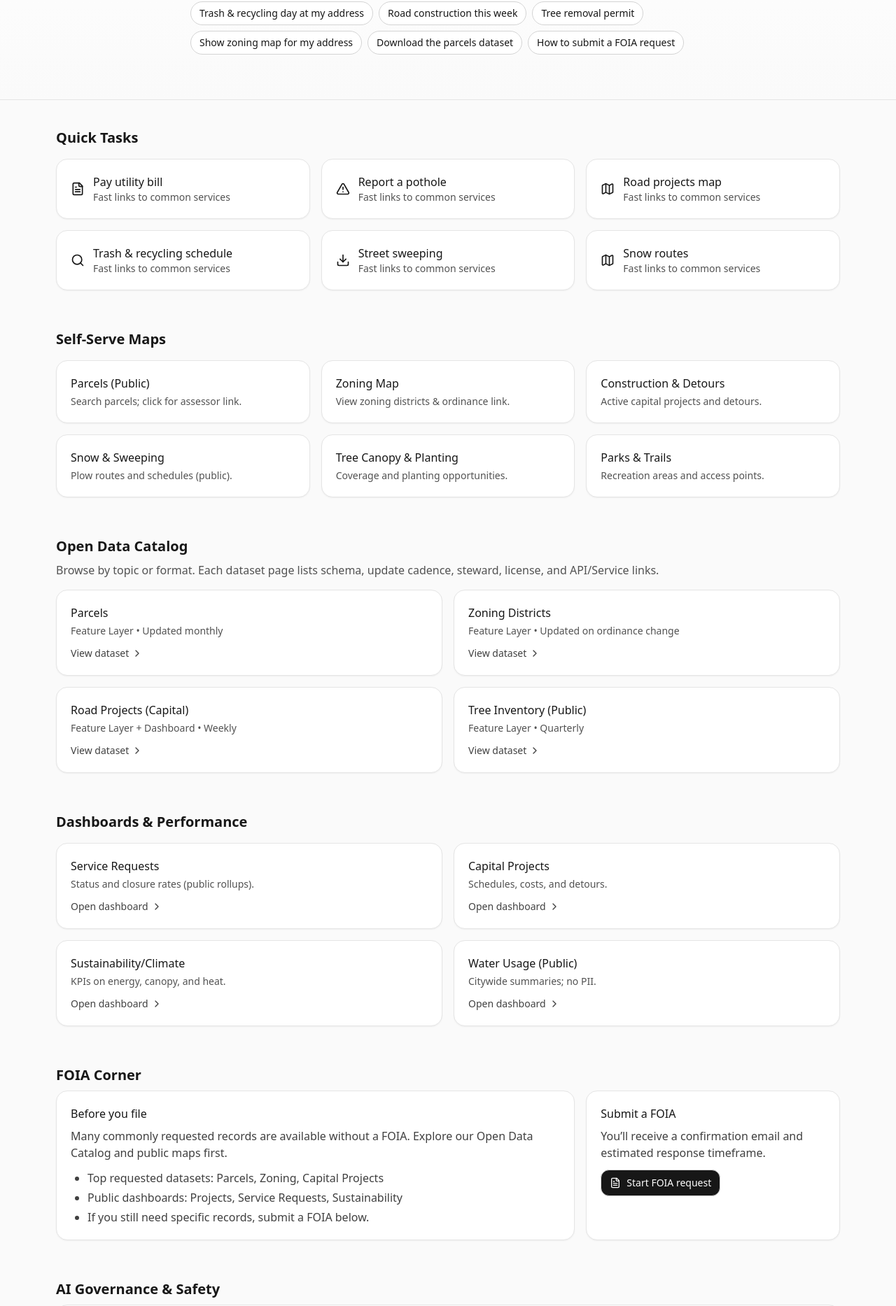
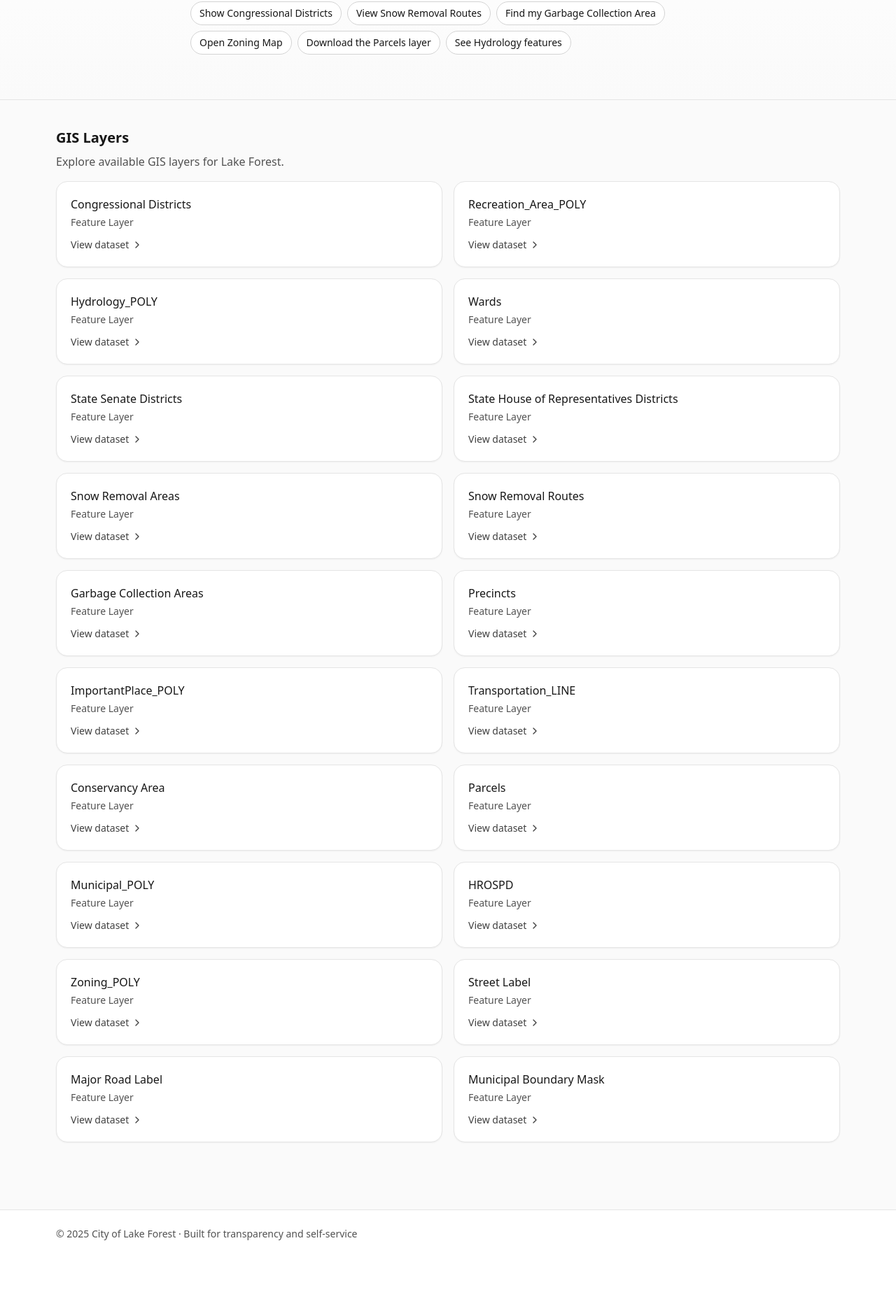
Before and after one commit to jvkenny/lf-transparency-portal, a React (Vite) app: page / in a window 1280 px wide. Shown: the part 245-2112 px from the top of the page at 70% size. After the commit the page ends 2043 px from the top, so only its background shows below. Built offline with nearby package versions, Linux system fonts and the light colour scheme.

Commit message:
feat: highlight GIS layers

```diff
--- a/src/components/TransparencyPortal.tsx
+++ b/src/components/TransparencyPortal.tsx
@@ -1,14 +1,13 @@
 import { useMemo, useRef, useState } from "react";
-import { Search, Send, Map as MapIcon, Download, FileText, AlertTriangle, ThumbsUp, ThumbsDown, Loader2, ExternalLink, MessageSquare, ShieldQuestion, ChevronRight, CheckCircle, Link as LinkIcon } from "lucide-react";
+import { Search, Send, Map as MapIcon, Download, FileText, AlertTriangle, ThumbsUp, ThumbsDown, Loader2, ExternalLink, MessageSquare, ChevronRight, CheckCircle, Link as LinkIcon } from "lucide-react";
 
 import CatalogCard from "./CatalogCard";
-import DashboardCard from "./DashboardCard";
 /*
   Lake Forest Transparency Portal — Single-file demo
   --------------------------------------------------
   - Drop-in React component with TailwindCSS classes
   - "Demo Mode" returns mocked answers; switch to API mode by wiring askAI()
-  - Layout includes: AI Q&A hero, Quick Tasks, Maps, Open Data, Dashboards, FOIA, and footer
+  - Layout includes: AI Q&A hero and GIS layer catalog
 
   How to use in production (high level):
   1) Replace askAI() with a secure backend endpoint (e.g., /api/ask) that calls your RAG + OpenAI.
@@ -33,15 +32,38 @@ export default function TransparencyPortal() {
 
   const chips = useMemo(
     () => [
-      "Trash & recycling day at my address",
-      "Road construction this week",
-      "Tree removal permit",
-      "Show zoning map for my address",
-      "Download the parcels dataset",
-      "How to submit a FOIA request",
+      "Show Congressional Districts",
+      "View Snow Removal Routes",
+      "Find my Garbage Collection Area",
+      "Open Zoning Map",
+      "Download the Parcels layer",
+      "See Hydrology features",
     ],
     []
   );
+
+  const gisLayers = [
+    "Congressional Districts",
+    "Recreation_Area_POLY",
+    "Hydrology_POLY",
+    "Wards",
+    "State Senate Districts",
+    "State House of Representatives Districts",
+    "Snow Removal Areas",
+    "Snow Removal Routes",
+    "Garbage Collection Areas",
+    "Precincts",
+    "ImportantPlace_POLY",
+    "Transportation_LINE",
+    "Conservancy Area",
+    "Parcels",
+    "Municipal_POLY",
+    "HROSPD",
+    "Zoning_POLY",
+    "Street Label",
+    "Major Road Label",
+    "Municipal Boundary Mask",
+  ];
 
   async function askAI(prompt: string): Promise<Answer> {
     // In production: POST to your server (do NOT call OpenAI directly from the browser)
@@ -68,12 +90,12 @@ export default function TransparencyPortal() {
         quickActions: [
           {
             label: "Look up my pickup day",
-            href: "#tasks-refuse",
+            href: "#",
             icon: <Search className="w-4 h-4" />,
           },
           {
             label: "Report missed pickup",
-            href: "#report-issue",
+            href: "#",
             icon: <AlertTriangle className="w-4 h-4" />,
           },
         ],
@@ -97,8 +119,8 @@ export default function TransparencyPortal() {
           },
         ],
         quickActions: [
-          { label: "Open Zoning Map", href: "#maps", icon: <MapIcon className="w-4 h-4" /> },
-          { label: "Read ordinance", href: "#open-data", icon: <FileText className="w-4 h-4" /> },
+          { label: "Open Zoning Map", href: "#layers", icon: <MapIcon className="w-4 h-4" /> },
+          { label: "Read ordinance", href: "#layers", icon: <FileText className="w-4 h-4" /> },
         ],
       };
     }
@@ -113,8 +135,8 @@ export default function TransparencyPortal() {
           { title: "Open Data Catalog (Hub)", url: "https://www.arcgis.com/" },
         ],
         quickActions: [
-          { label: "Top requested datasets", href: "#foia", icon: <Download className="w-4 h-4" /> },
-          { label: "Start FOIA request", href: "#foia", icon: <FileText className="w-4 h-4" /> },
+          { label: "Top requested datasets", href: "#layers", icon: <Download className="w-4 h-4" /> },
+          { label: "Start FOIA request", href: "#", icon: <FileText className="w-4 h-4" /> },
         ],
       };
     }
@@ -127,11 +149,9 @@ export default function TransparencyPortal() {
         { title: "City Website", url: "https://www.cityoflakeforest.com/" },
         { title: "Open Data Catalog (AGOL)", url: "https://www.arcgis.com/" },
       ],
-      quickActions: [
-        { label: "Explore maps", href: "#maps", icon: <MapIcon className="w-4 h-4" /> },
-        { label: "Open data catalog", href: "#open-data", icon: <Download className="w-4 h-4" /> },
-        { label: "FOIA options", href: "#foia", icon: <FileText className="w-4 h-4" /> },
-      ],
+        quickActions: [
+          { label: "Explore GIS layers", href: "#layers", icon: <MapIcon className="w-4 h-4" /> },
+        ],
     };
   }
 
@@ -173,10 +193,6 @@ export default function TransparencyPortal() {
               />
               <span className="hidden sm:inline">Demo Mode</span>
             </label>
-            <a href="#governance" className="inline-flex items-center gap-1 hover:underline">
-              <ShieldQuestion className="w-4 h-4" />
-              AI Policy
-            </a>
           </div>
         </div>
       </header>
@@ -304,124 +320,15 @@ export default function TransparencyPortal() {
         </div>
       </section>
 
-      {/* Main Content Sections */}
-      <main className="mx-auto max-w-6xl px-4 py-10 space-y-14">
-        {/* Quick Tasks */}
-        <section id="quick-tasks">
-          <h2 className="text-xl font-semibold mb-4">Quick Tasks</h2>
-          <div className="grid grid-cols-1 sm:grid-cols-2 lg:grid-cols-3 gap-4">
-            {[
-              { id: "tasks-refuse", title: "Pay utility bill", href: "#", icon: <FileText className="w-5 h-5" /> },
-              { title: "Report a pothole", href: "#report-issue", icon: <AlertTriangle className="w-5 h-5" /> },
-              { title: "Road projects map", href: "#maps", icon: <MapIcon className="w-5 h-5" /> },
-              { title: "Trash & recycling schedule", href: "#", icon: <Search className="w-5 h-5" /> },
-              { title: "Street sweeping", href: "#", icon: <Download className="w-5 h-5" /> },
-              { title: "Snow routes", href: "#", icon: <MapIcon className="w-5 h-5" /> },
-            ].map((card, i) => (
-              <a key={i} href={card.href} className="group rounded-2xl border border-neutral-200 bg-white p-5 shadow-sm hover:shadow-md transition">
-                <div className="flex items-center gap-3">
-                  <div>{card.icon}</div>
-                  <div>
-                    <div className="font-medium group-hover:underline">{card.title}</div>
-                    <div className="text-sm text-neutral-600">Fast links to common services</div>
-                  </div>
-                </div>
-              </a>
+      {/* Main Content */}
+      <main className="mx-auto max-w-6xl px-4 py-10">
+        <section id="layers">
+          <h2 className="text-xl font-semibold mb-2">GIS Layers</h2>
+          <p className="text-neutral-600 mb-4">Explore available GIS layers for Lake Forest.</p>
+          <div className="grid grid-cols-1 md:grid-cols-2 gap-4">
+            {gisLayers.map((name) => (
+              <CatalogCard key={name} title={name} details="Feature Layer" href="#" />
             ))}
-          </div>
-        </section>
-
-        {/* Self-Serve Maps */}
-        <section id="maps">
-          <h2 className="text-xl font-semibold mb-4">Self‑Serve Maps</h2>
-          <div className="grid grid-cols-1 sm:grid-cols-2 lg:grid-cols-3 gap-4">
-            {[
-              { title: "Parcels (Public)", href: "#", desc: "Search parcels; click for assessor link." },
-              { title: "Zoning Map", href: "#", desc: "View zoning districts & ordinance link." },
-              { title: "Construction & Detours", href: "#", desc: "Active capital projects and detours." },
-              { title: "Snow & Sweeping", href: "#", desc: "Plow routes and schedules (public)." },
-              { title: "Tree Canopy & Planting", href: "#", desc: "Coverage and planting opportunities." },
-              { title: "Parks & Trails", href: "#", desc: "Recreation areas and access points." },
-            ].map((m, i) => (
-              <a key={i} href={m.href} className="block rounded-2xl border border-neutral-200 bg-white p-5 shadow-sm hover:shadow-md transition">
-                <div className="font-medium mb-1">{m.title}</div>
-                <div className="text-sm text-neutral-600">{m.desc}</div>
-              </a>
-            ))}
-          </div>
-        </section>
-
-        {/* Open Data Catalog */}
-        <section id="open-data">
-          <h2 className="text-xl font-semibold mb-2">Open Data Catalog</h2>
-          <p className="text-neutral-600 mb-4">Browse by topic or format. Each dataset page lists schema, update cadence, steward, license, and API/Service links.</p>
-          <div className="grid grid-cols-1 md:grid-cols-2 gap-4">
-            <CatalogCard
-              title="Parcels"
-              details="Feature Layer • Updated monthly"
-              href="#"
-            />
-            <CatalogCard
-              title="Zoning Districts"
-              details="Feature Layer • Updated on ordinance change"
-              href="#"
-            />
-            <CatalogCard
-              title="Road Projects (Capital)"
-              details="Feature Layer + Dashboard • Weekly"
-              href="#"
-            />
-            <CatalogCard title="Tree Inventory (Public)" details="Feature Layer • Quarterly" href="#" />
-          </div>
-        </section>
-
-        {/* Dashboards & Performance */}
-        <section id="dashboards">
-          <h2 className="text-xl font-semibold mb-4">Dashboards & Performance</h2>
-          <div className="grid grid-cols-1 md:grid-cols-2 gap-4">
-            <DashboardCard title="Service Requests" desc="Status and closure rates (public rollups)." />
-            <DashboardCard title="Capital Projects" desc="Schedules, costs, and detours." />
-            <DashboardCard title="Sustainability/Climate" desc="KPIs on energy, canopy, and heat." />
-            <DashboardCard title="Water Usage (Public)" desc="Citywide summaries; no PII." />
-          </div>
-        </section>
-
-        {/* FOIA Corner */}
-        <section id="foia">
-          <h2 className="text-xl font-semibold mb-2">FOIA Corner</h2>
-          <div className="grid grid-cols-1 lg:grid-cols-3 gap-4">
-            <div className="lg:col-span-2 rounded-2xl border border-neutral-200 bg-white p-5 shadow-sm">
-              <h3 className="font-medium">Before you file</h3>
-              <p className="text-neutral-700 mt-2">
-                Many commonly requested records are available without a FOIA. Explore our Open Data Catalog and public maps first.
-              </p>
-              <ul className="list-disc pl-6 mt-3 text-neutral-700 space-y-1">
-                <li>Top requested datasets: Parcels, Zoning, Capital Projects</li>
-                <li>Public dashboards: Projects, Service Requests, Sustainability</li>
-                <li>If you still need specific records, submit a FOIA below.</li>
-              </ul>
-            </div>
-            <div className="rounded-2xl border border-neutral-200 bg-white p-5 shadow-sm">
-              <h3 className="font-medium">Submit a FOIA</h3>
-              <p className="text-neutral-700 mt-2 mb-3">You’ll receive a confirmation email and estimated response timeframe.</p>
-              <a href="#" className="inline-flex items-center gap-2 rounded-xl border border-neutral-300 bg-neutral-900 text-white px-3 py-2 text-sm hover:bg-neutral-800">
-                <FileText className="w-4 h-4" /> Start FOIA request
-              </a>
-            </div>
-          </div>
-        </section>
-
-        {/* Governance & Safety */}
-        <section id="governance">
-          <h2 className="text-xl font-semibold mb-2">AI Governance & Safety</h2>
-          <div className="rounded-2xl border border-neutral-200 bg-white p-5 shadow-sm">
-            <ul className="list-disc pl-6 text-neutral-700 space-y-1">
-              <li>Answers always include links to official sources.</li>
-              <li>No PII or internal/sensitive utility details are returned.</li>
-              <li>Ambiguous questions trigger clarifying follow-ups.</li>
-              <li>Abuse is rate-limited and moderated.</li>
-              <li>Accessible: keyboard navigation, labels, focus states, contrast.</li>
-            </ul>
           </div>
         </section>
       </main>
```
